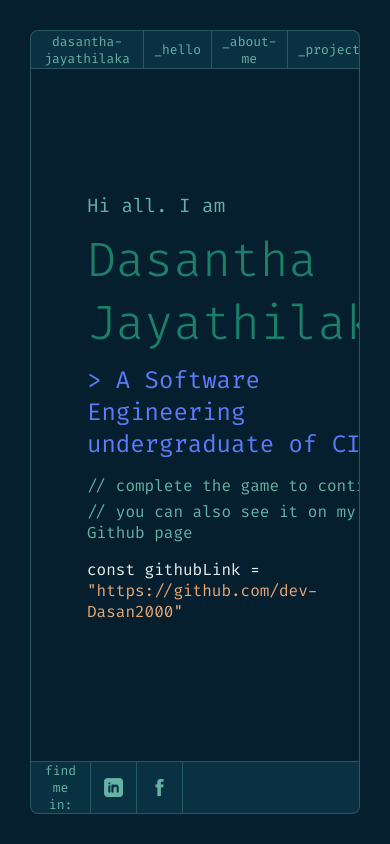
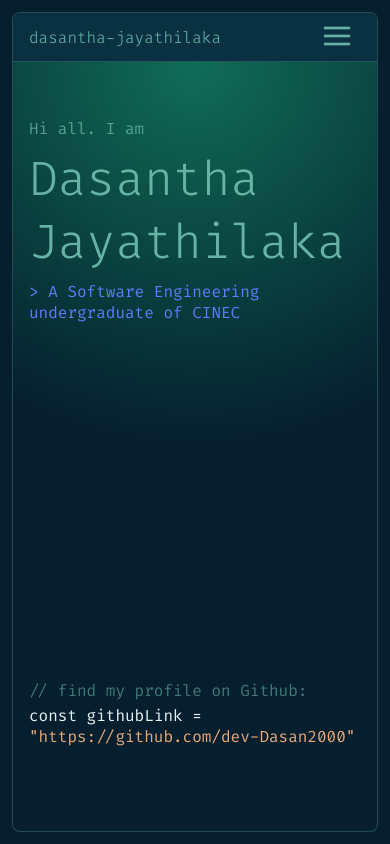
Before and after one commit to dev-Dasan2000/portfolio, a React (Vite) app: page / in a window 390 px wide. Built offline with nearby package versions, Linux system fonts and the light colour scheme.

Commit message:
third commit

```diff
--- a/src/components/Footer.jsx
+++ b/src/components/Footer.jsx
@@ -12,6 +12,12 @@ export default function Footer() {
                 <a className="nav-link-footer"></a>
                 <a href="https://github.com/dev-Dasan2000" target='_blank' class="nav-link-footer">@dev-Dasan2000 <img src={GithubLogo} alt='github-icon' className='github-icon' /></a>
             </div>
+            <div className='mobile-nav-container-footer'>
+                <a className="nav-link-footer">find me in:</a>
+                <a href="https://www.linkedin.com/in/dasantha-jayathilaka-249464274/" target='_blank' className="nav-link-footer"><img src={LinkedInLogo} alt='linkedin-icon' className='linkedin-icon' /></a>
+                <a href="https://www.facebook.com/dasan2000" target='_blank' className="nav-link-footer"><img src={FacebookLogo} alt='facebook-icon' className='facebook-icon' /></a>
+                <a href="https://github.com/dev-Dasan2000" target='_blank' class="nav-link-footer"><img src={GithubLogo} alt='github-icon' className='github-icon' /></a>
+            </div>
         </footer>
     )
 }
--- a/src/components/Header.jsx
+++ b/src/components/Header.jsx
@@ -1,16 +1,52 @@
-import React from 'react';
+import React, { useState } from 'react';
+import HamIcon from '../assets/navigation-icon.png'
+import CancleButton from '../assets/cross-circle-icon.png'
+import Footer from './Footer';
 
 export default function Header() {
+    const [isNavOpen, setIsNavOpen] = useState(false);
+
+    const toggleNav = () => {
+        setIsNavOpen(!isNavOpen);
+    };
+
     return (
         <header className="header-container">
-            <nav className="nav-container">
+            <nav className="nav-container" style={{ display: window.innerWidth <= 768 ? 'none' : 'grid' }}>
                 <a href="/dasantha-jayathilaka" className="nav-link">dasantha-jayathilaka</a>
                 <a href="/" className="nav-link">_hello</a>
                 <a href="/about" className="nav-link">_about-me</a>
                 <a href="/projects" className="nav-link">_projects</a>
                 <a className="nav-link"></a>
-                <a href="/contact" class="nav-link">_contact-me</a>
+                <a href="/contact" className="nav-link">_contact-me</a>
             </nav>
+            <div className='mobile-nav-container'>
+                <div className='name-container'>dasantha-jayathilaka</div>
+                <button
+                    className='navigation-button'
+                    onClick={toggleNav}
+                >
+                    <img
+                        className='hamburger-navigation-icon'
+                        src={isNavOpen ? CancleButton : HamIcon}
+                        alt='hamburger-navigation'
+                    />
+                </button>
+            </div>
+            {isNavOpen && (
+                <div className='mobile-nav-links'>
+                    <div className='mobile-nav-links-1'>
+                        <a href="/" className="nav-link">_hello</a>
+                        <a href="/about" className="nav-link">_about-me</a>
+                        <a href="/projects" className="nav-link">_projects</a>
+                        <a href="/contact" className="nav-link">_contact-me</a>
+                    </div>
+                    <div className='mobile-nav-links-2'></div>
+                    <div className='mobile-nav-links-3'>
+                        <Footer />
+                    </div>
+                </div>
+            )}
         </header>
     )
 }
--- a/src/components/Home-main.jsx
+++ b/src/components/Home-main.jsx
@@ -6,14 +6,13 @@ export default function Home_main() {
         <main className="home-main-container">
             <div className="left-home">
                 <div className="intro">
-                    <p class="greeting">Hi all. I am</p>
-                    <h1 class="name">Dasantha Jayathilaka</h1>
-                    <p class="role">&gt; A Software Engineering undergraduate of CINEC</p>
+                    <p className="greeting">Hi all. I am</p>
+                    <h1 className="name">Dasantha Jayathilaka</h1>
+                    <p className="role">&gt; A Software Engineering undergraduate of CINEC</p>
                 </div>
                 <div className="additional-info">
-                    <p class="comment">// complete the game to continue</p>
-                    <p class="comment">// you can also see it on my Github page</p>
-                    <p class="code">const githubLink = <span className="link">"https://github.com/dev-Dasan2000"</span></p>
+                    <p className="comment">// find my profile on Github:</p>
+                    <p className="code">const githubLink = <span className="link">"https://github.com/dev-Dasan2000"</span></p>
                 </div>
             </div>
             <div className="right-home">
--- a/src/components/Project-main.jsx
+++ b/src/components/Project-main.jsx
@@ -22,7 +22,7 @@ export default function Project_main() {
     const filteredProjects = selectedTechs.length === 0
     ? projectData
     : projectData.filter(project => {
-        // Check if any of the selected technologies match with project technologies
+
         return selectedTechs.some(selectedTech =>
             project.techs.includes(selectedTech)
         );
--- a/src/css/home.css
+++ b/src/css/home.css
@@ -57,3 +57,88 @@
     align-items: center;
     justify-content: center;
 }
+
+@media screen and (max-width: 768px) {
+    .main-container {
+        width: 100%;
+        margin: 0.75rem;
+        background-color: #051F2E;
+        border: 0.00625rem solid var(--color-3-transparent);
+        height: calc(100vh - 1.5rem);
+    }
+
+    .home-main-container {
+      flex-direction: column;
+      padding: 0.5rem;
+      height: 100%;
+      background: radial-gradient(
+            circle at top,
+            var(--color-8) 0%,
+            var(--color-1) 50%
+        );
+    }
+
+    .header-container {
+      border-bottom: 1px solid rgba(102, 178, 165, 0.3);
+      background-color: rgba(10, 49, 66, 0.8);
+    }
+
+    .nav-container {
+      display: none;
+    }
+
+    .left-home {
+      padding: 3rem 0.5rem;
+      align-items: center;
+      justify-content: space-between;
+    }
+
+    .greeting {
+      font-size: 1rem;
+      color: #66B2A5;
+      opacity: 0.8;
+      margin-bottom: 0.5rem;
+    }
+
+    .name {
+      font-size: 3rem;
+      color: #66B2A5;
+      margin: 0.25rem 0;
+      font-weight: 300;
+    }
+
+    .role {
+      font-size: 1rem;
+      color: #5C7CFA;
+      margin: 0.5rem 0;
+    }
+
+    .additional-info {
+      margin-top: 2rem;
+    }
+
+    .comment {
+      font-size: 1rem;
+      color: #66B2A5;
+      opacity: 0.6;
+      margin: 0.25rem 0;
+    }
+
+    .code {
+      font-size: 1rem;
+      color: #E6F2F0;
+      margin: 0.25rem 0;
+    }
+
+    .link {
+      color: #E8A877;
+    }
+
+    .footer-container {
+      display: none;
+    }
+
+    .right-home {
+      display: none;
+    }
+}
--- a/src/index.css
+++ b/src/index.css
@@ -7,6 +7,7 @@
   --color-5: #1A8069;
   --color-6: #5C7CFA;
   --color-7: #E6F2F0;
+  --color-8: #106d57;
 }
 
 #root {
@@ -27,14 +28,14 @@ body {
 
 .main-container {
   background-color: var(--color-2);
-  width: calc(100% - 60px);
-  height: calc(100vh - 60px);
+  width: calc(100% - 3.75rem);
+  height: calc(100vh - 3.75rem);
   padding: 0;
-  margin: 30px;
+  margin: 1.875rem;
   overflow: hidden;
   box-sizing: border-box;
-  border: 0.1px solid var(--color-3-transparent);
-  border-radius: 8px;
+  border: 0.00625rem solid var(--color-3-transparent);
+  border-radius: 0.5rem;
   display: grid;
   grid-template-rows: 1fr 18fr 1fr;
 }
@@ -42,7 +43,7 @@ body {
 .header-container {
   display: flex;
   flex-shrink: 0;
-  border-bottom: 0.1px solid var(--color-3-transparent);
+  border-bottom: 0.00625rem solid var(--color-3-transparent);
 }
 
 .nav-container {
@@ -61,7 +62,7 @@ body {
   height: 100%;
   text-decoration: none;
   color: var(--color-3);
-  padding: 0 10px;
+  padding: 0 0.625rem;
   font-family: "Fira Code", serif;
   font-size: small;
   font-optical-sizing: auto;
@@ -70,36 +71,36 @@ body {
 }
 
 .nav-link.active {
-  border-bottom: 2px solid var(--color-4);
+  border-bottom: 0.125rem solid var(--color-4);
 }
 
 .nav-container > :nth-child(1) {
   justify-content: left;
-  border-right: 0.1px solid var(--color-3-transparent);
+  border-right: 0.00625rem solid var(--color-3-transparent);
 }
 
 .nav-container > :nth-child(2) {
   justify-content: center;
-  border-right: 0.1px solid var(--color-3-transparent);
+  border-right: 0.00625rem solid var(--color-3-transparent);
 }
 
 .nav-container > :nth-child(3) {
   justify-content: center;
-  border-right: 0.1px solid var(--color-3-transparent);
+  border-right: 0.00625rem solid var(--color-3-transparent);
 }
 
 .nav-container > :nth-child(4) {
   justify-content: center;
-  border-right: 0.1px solid var(--color-3-transparent);
+  border-right: 0.00625rem solid var(--color-3-transparent);
 }
 
 .nav-container > :nth-child(6) {
   justify-content: center;
-  border-left: 0.1px solid var(--color-3-transparent);
+  border-left: 0.00625rem solid var(--color-3-transparent);
 }
 
 .footer-container {
-  border-top: 0.1px solid var(--color-3-transparent);
+  border-top: 0.00625rem solid var(--color-3-transparent);
   display: flex;
 }
 
@@ -119,7 +120,7 @@ body {
   height: 100%;
   text-decoration: none;
   color: var(--color-3);
-  padding: 0 10px;
+  padding: 0 0.625rem;
   font-family: "Fira Code", serif;
   font-size: small;
   font-optical-sizing: auto;
@@ -129,36 +130,131 @@ body {
 
 .nav-container-footer > :nth-child(1) {
   justify-content: left;
-  border-right: 0.1px solid var(--color-3-transparent);
+  border-right: 0.00625rem solid var(--color-3-transparent);
 }
 
 .nav-container-footer > :nth-child(2) {
   justify-content: center;
-  border-right: 0.1px solid var(--color-3-transparent);
+  border-right: 0.00625rem solid var(--color-3-transparent);
 }
 
 .nav-container-footer > :nth-child(3) {
   justify-content: center;
-  border-right: 0.1px solid var(--color-3-transparent);
+  border-right: 0.00625rem solid var(--color-3-transparent);
 }
 
 .nav-container-footer > :nth-child(5) {
   justify-content: center;
-  border-left: 0.1px solid var(--color-3-transparent);
+  border-left: 0.00625rem solid var(--color-3-transparent);
 }
 
 .linkedin-icon {
-  width: 25px;
+  width: 1.5625rem;
   height: auto;
 }
 
 .facebook-icon {
-  width: 25px;
+  width: 1.5625rem;
   height: auto;
 }
 
 .github-icon {
-  width: 15px;
+  width: 0.9375rem;
   height: auto;
-  margin-left: 4px;
+  margin-left: 0.25rem;
 }
+
+.mobile-nav-container {
+  display: none;
+}
+
+.hamburger-navigation-icon {
+  width: 2rem;
+  height: auto;
+}
+
+.name-container {
+  color: var(--color-3);
+  font-size: 1.2rem;
+  font-weight: 100;
+}
+
+.mobile-nav-links {
+  display: none;
+}
+
+.mobile-nav-container-footer {
+  display: none;
+}
+
+@media screen and (max-width: 768px) {
+  .header-container {
+    display: flex;
+    flex-direction: column;
+    position: relative;
+    height: auto;
+    min-height: 3rem;
+    border: none;
+    background-color: transparent;
+  }
+
+  .mobile-nav-container {
+    display: flex;
+    flex-direction: row;
+    align-items: center;
+    justify-content: space-between;
+    width: 100%;
+    padding: 1rem;
+    box-sizing: border-box;
+    background-color: var(--color-2);
+    max-height: 3rem;
+  }
+
+  .mobile-nav-links {
+    position: absolute;
+    top: 100%;
+    left: 0;
+    right: 0;
+    background-color: var(--color-2);
+    display: flex;
+    flex-direction: column;
+    z-index: 1000;
+  }
+
+  .mobile-nav-links-1 {
+    display: flex;
+    flex-direction: column;
+  }
+
+  .mobile-nav-links-1 .nav-link {
+    padding: 1rem;
+    justify-content: flex-start;
+    border-top: 0.00625rem solid var(--color-3-transparent);
+  }
+
+  .mobile-nav-links-2 {
+    flex-grow: 1;
+  }
+
+  .mobile-nav-links-3 {
+    border-top: 0.00625rem solid var(--color-3-transparent);
+  }
+
+  .navigation-button {
+    cursor: pointer;
+    padding: 0.5rem;
+    background: none;
+    border: none;
+  }
+
+  .name-container {
+    font-family: "Fira Code", serif;
+    font-size: 1rem;
+    color: var(--color-3);
+  }
+
+  .hamburger-navigation-icon {
+    width: 2rem;
+    height: auto;
+  }
+}
--- a/tailwind.config.js
+++ b/tailwind.config.js
@@ -4,7 +4,11 @@ module.exports = {
     "./src/**/*.{js,jsx,ts,tsx}",
   ],
   theme: {
-    extend: {},
+    extend: {
+      colors: {
+        'custom-color': 'var(--color-3-transparent)'
+      }
+    },
   },
   plugins: [],
 }
```
Also changed, not shown: src/assets/cross-circle-icon.png (added), src/assets/navigation-icon.png (added).
